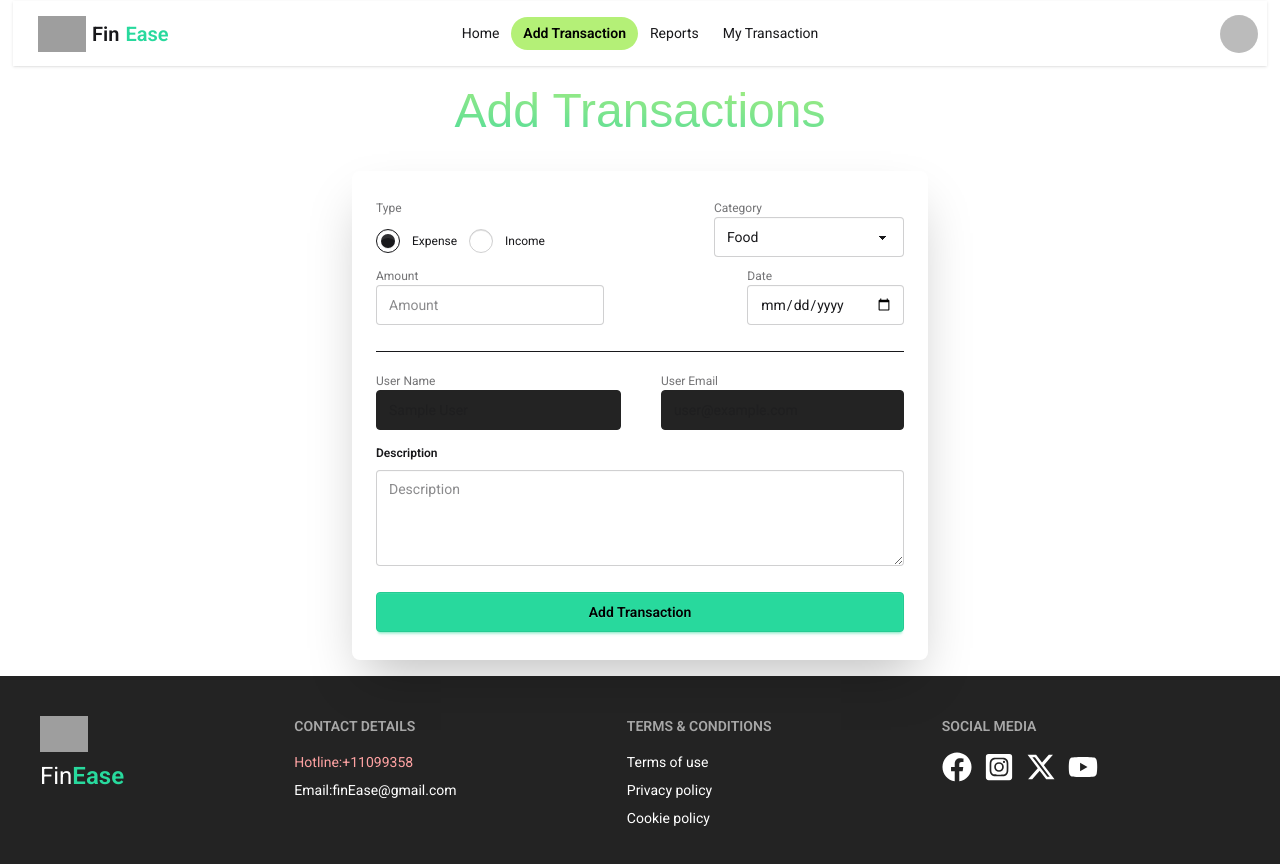
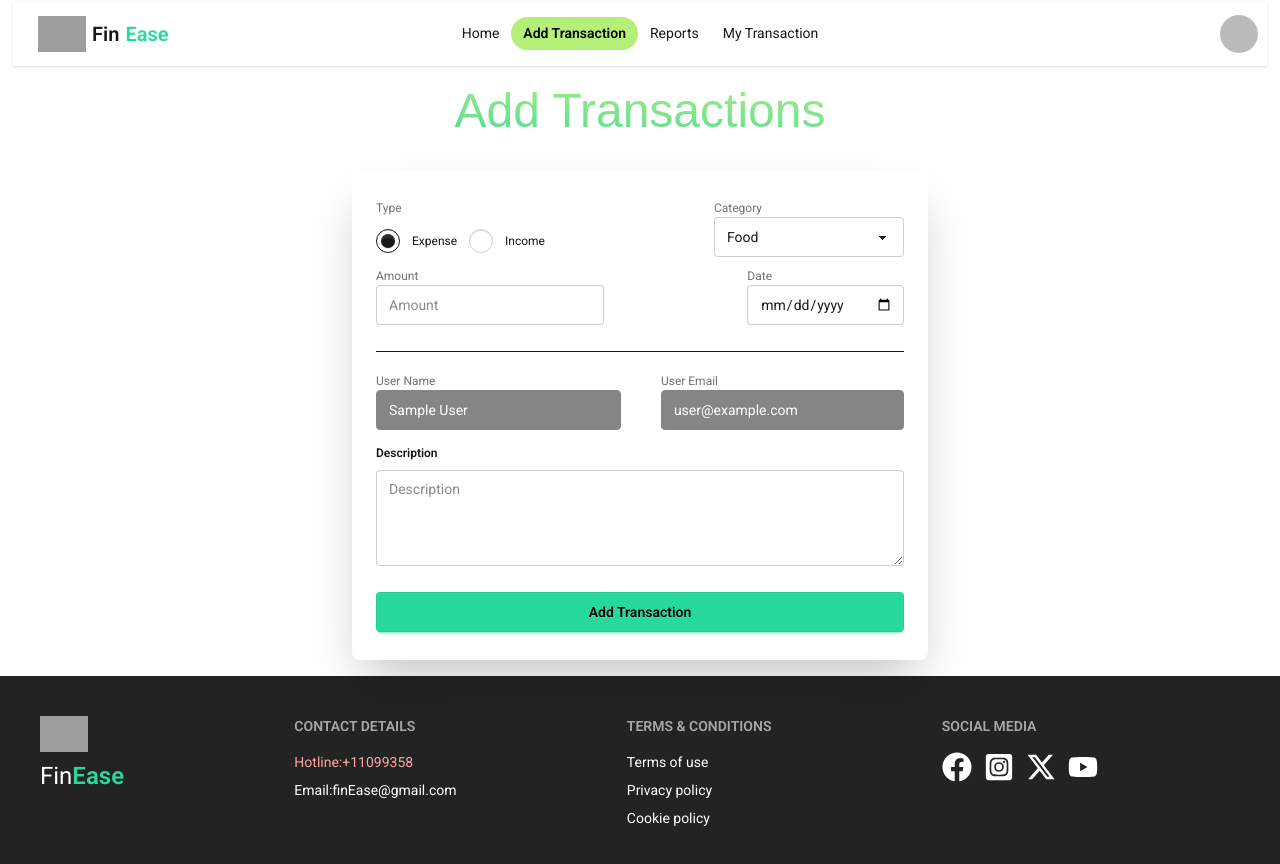
Before and after one commit to oliullahakib/finEase-client, a React (Vite) app: page /add-transaction in a window 1280 px wide. Shown: the top 864 px of the page. Built offline with nearby package versions, Linux system fonts and the light colour scheme; no server answers; sample sign-in values are in the browser's storage; grey boxes are pictures that could not be loaded; a web font is replaced by a local one.

Commit message:
some adjustment for login and register page andadd transaction page

```diff
--- a/src/Pages/AddTransaction.jsx
+++ b/src/Pages/AddTransaction.jsx
@@ -97,12 +97,12 @@ const AddTransaction = () => {
                                 <div>
                                     {/* UserName  */}
                                     <label className="label">User Name</label>
-                                    <input defaultValue={user.displayName} type="text" className="input" disabled />
+                                    <input defaultValue={user.displayName} type="text" className="input bg-base-200 text-white opacity-55" disabled />
                                 </div>
                                 <div>
                                     {/* UserEmail  */}
                                     <label className="label">User Email</label>
-                                    <input defaultValue={user.email} type="text" className="input" disabled />
+                                    <input defaultValue={user.email} type="text" className="input bg-base-200 text-white opacity-55" disabled />
                                 </div>
 
                             </div>
--- a/src/Pages/Login.jsx
+++ b/src/Pages/Login.jsx
@@ -30,7 +30,7 @@ const Login = () => {
             navigate(location.state?location.state:"/")
         })
         .catch(err=>{
-            console.log(err)
+            toast.error(err.message)
         })
       }
     return (
@@ -40,7 +40,6 @@ const Login = () => {
                     <div className="card glass-card w-full max-w-sm shrink-0 shadow-2xl">
                         <div className="card-body min-h-96 md:w-96">
                             <h1 className="text-5xl momo-font linear-text font-bold text-center">Login now</h1>
-                            <p className='text-center mt-3'>Don't have Account?Please <Link className='text-blue-400 hover:text-blue-600' to={"/register"} >Register</Link> </p>
                             <div className='border border-white opacity-60 mt-5'></div>
                             <form onSubmit={handleLogin} className="fieldset ">
                                 <label className="label text-white">Email</label>
--- a/src/Pages/Register.jsx
+++ b/src/Pages/Register.jsx
@@ -46,7 +46,7 @@ const Register = () => {
                     });
             })
             .catch(err => {
-                console.log(err)
+                toast.error(err.code)
                 setLoading(false)
             })
     }
@@ -64,7 +64,7 @@ const Register = () => {
         <div>
             <div>
                 <div className="hero min-h-screen">
-                    <div className="hero-content bg-linear-to-t from-base-200 via-[#1a1a19ba] to-[#28D99D90] flex-col lg:flex-row-reverse rounded-3xl">
+                    <div className="hero-content bg-linear-to-t from-base-200 via-[#1a1a19ba] to-[#28D99D] flex-col lg:flex-row-reverse rounded-3xl">
                         <div className="card glass-card w-full max-w-sm shrink-0 shadow-2xl">
                             <div className="card-body min-h-96 md:w-96">
                                 <h1 className="text-5xl momo-font linear-text font-bold text-center">Register now</h1>
@@ -89,7 +89,7 @@ const Register = () => {
                                                 show ? <FaEyeSlash size={20} /> : <FaEye size={20} />
                                             }
                                         </span>
-                                        <p className='text-red-300'>{passwordErr}</p>
+                                        <p className='text-red-400'>{passwordErr}</p>
                                     </div>
 
                                     <motion.button
```
